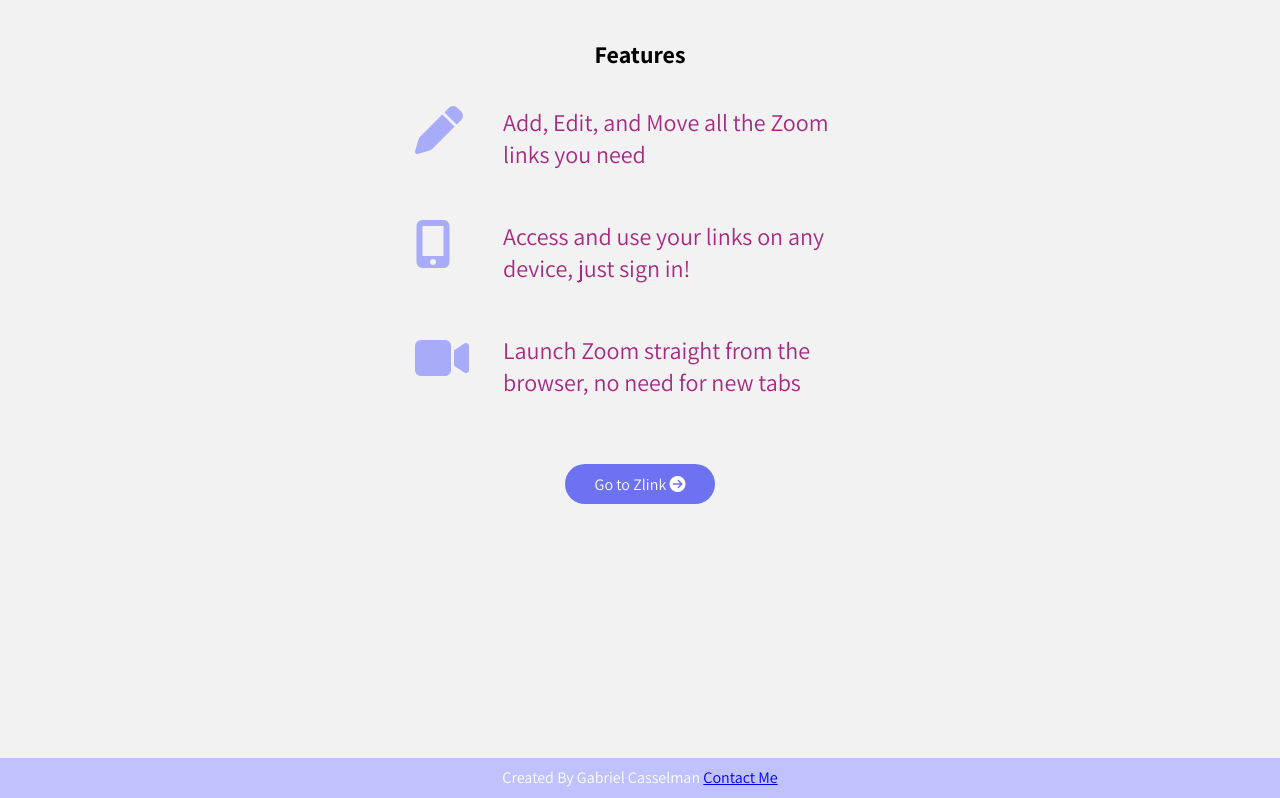
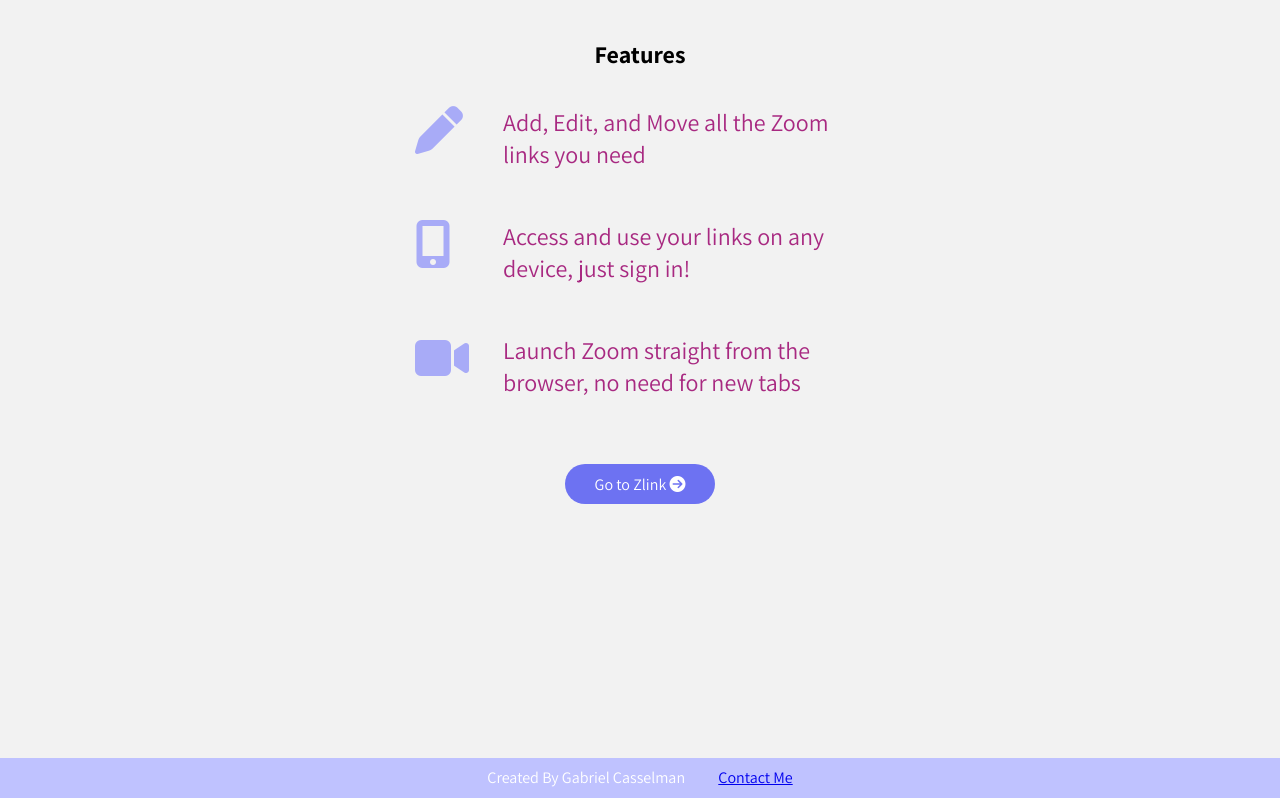
Before and after one commit to GICMan/zlink, a Vue app: page / in a window 1280 px wide. Shown: the part 802-1600 px from the top of the page. Built offline with nearby package versions, Linux system fonts and the light colour scheme; no server answers.

Commit message:
fixed more landing page bugs

```diff
--- a/src/views/Home.vue
+++ b/src/views/Home.vue
@@ -43,7 +43,8 @@
       </router-link>
     </section>
     <footer class="footer">
-      Created By Gabriel Casselman <a href="/contact">Contact Me</a>
+      Created By Gabriel Casselman
+      <a href="/contact" class="contact">Contact Me</a>
     </footer>
   </div>
 </template>
@@ -84,6 +85,7 @@
   padding: 70px;
   padding-right: 10%;
   color: #a82981;
+  z-index: 10;
 }
 
 .hero-image {
@@ -165,4 +167,8 @@
   margin-top: -40px;
   line-height: 40px;
 }
+
+.contact {
+  margin-left: 30px;
+}
 </style>
```
